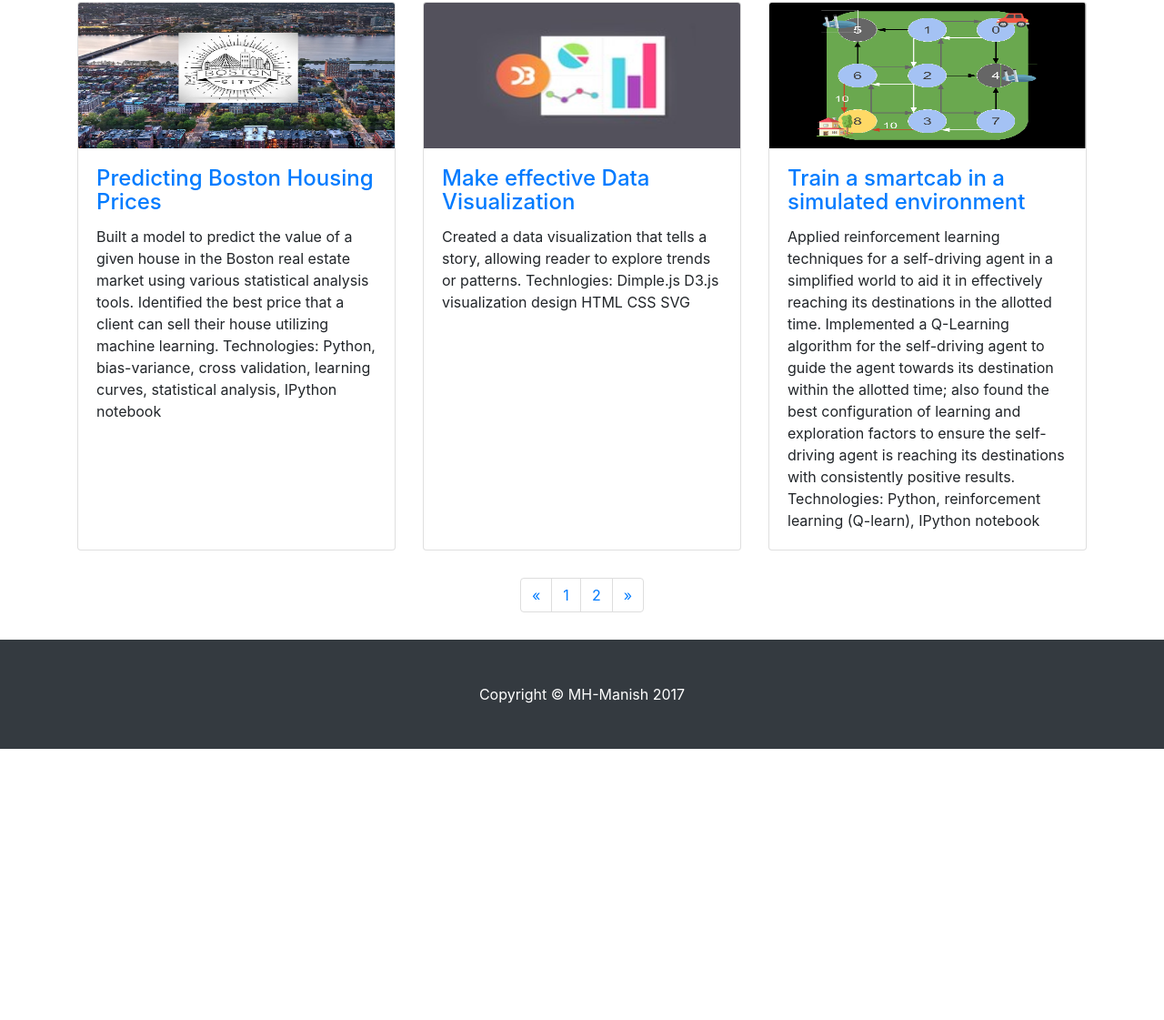
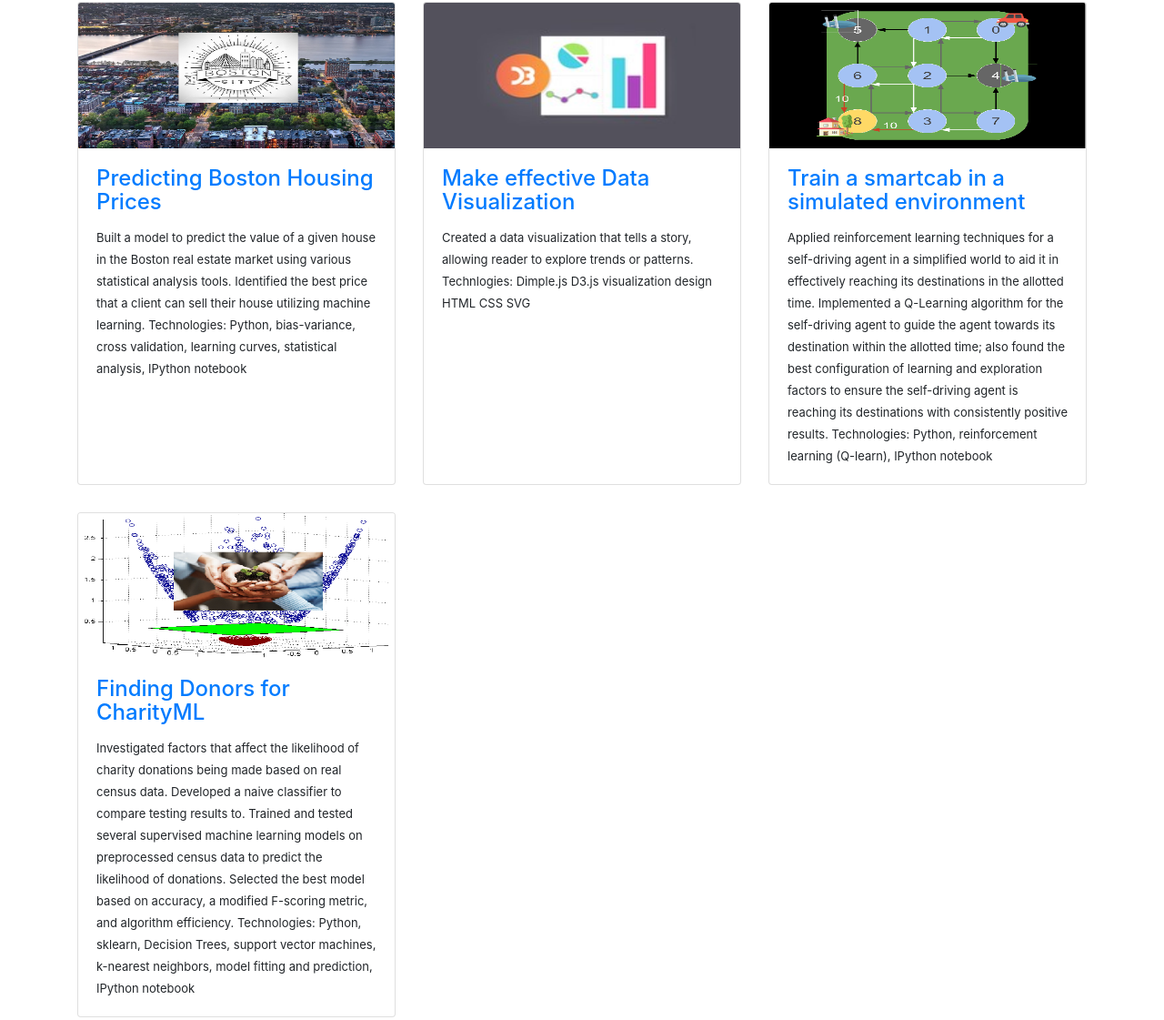
Before and after one commit to mnshr/mnshr.github.io, a website: page index2.html in a window 1280 px wide. Shown: the part 146-1267 px from the top of the page at 91% size. Before the commit the page ends 969 px from the top, so only its background shows below. Drawn offline with Linux system fonts and the light colour scheme.

Commit message:
updated for finding donors

```diff
--- a/index2.html
+++ b/index2.html
@@ -67,7 +67,7 @@
               <h4 class="card-title">
                 <a href="https://github.com/mnshr/Udacity-ML/blob/master/boston_housing.ipynb">Predicting Boston Housing Prices</a>
               </h4>
-              <p class="card-text">Built a model to predict the value of a given house in the Boston real estate market using various statistical analysis tools. Identified the best price that a client can sell their house utilizing machine learning. Technologies: Python, bias-variance, cross validation, learning curves, statistical analysis, IPython notebook</p>
+	      <p class="card-text"> <font size="2" > Built a model to predict the value of a given house in the Boston real estate market using various statistical analysis tools. Identified the best price that a client can sell their house utilizing machine learning. Technologies: Python, bias-variance, cross validation, learning curves, statistical analysis, IPython notebook </font> </p>
             </div>
           </div>
         </div>
@@ -78,7 +78,7 @@
               <h4 class="card-title">
                 <a href="https://github.com/mnshr/Udacity-DA/tree/master/P6%20Viz">Make effective Data Visualization</a>
               </h4>
-              <p class="card-text">Created a data visualization that tells a story, allowing reader to explore trends or patterns. Technlogies: Dimple.js D3.js visualization design HTML CSS SVG</p>
+	      <p class="card-text"> <font size="2"> Created a data visualization that tells a story, allowing reader to explore trends or patterns. Technlogies: Dimple.js D3.js visualization design HTML CSS SVG </font> </p>
             </div>
           </div>
         </div>
@@ -89,7 +89,18 @@
               <h4 class="card-title">
                 <a href="https://github.com/mnshr/Udacity-ML/blob/master/smartcab/smartcab.ipynb">Train a smartcab in a simulated environment</a>
               </h4>
-              <p class="card-text">Applied reinforcement learning techniques for a self-driving agent in a simplified world to aid it in effectively reaching its destinations in the allotted time. Implemented a Q-Learning algorithm for the self-driving agent to guide the agent towards its destination within the allotted time; also found the best configuration of learning and exploration factors to ensure the self-driving agent is reaching its destinations with consistently positive results. Technologies: Python, reinforcement learning (Q-learn), IPython notebook</p>
+	      <p class="card-text"> <font size="2"> Applied reinforcement learning techniques for a self-driving agent in a simplified world to aid it in effectively reaching its destinations in the allotted time. Implemented a Q-Learning algorithm for the self-driving agent to guide the agent towards its destination within the allotted time; also found the best configuration of learning and exploration factors to ensure the self-driving agent is reaching its destinations with consistently positive results. Technologies: Python, reinforcement learning (Q-learn), IPython notebook</font> </p>
+            </div>
+          </div>
+        </div>
+        <div class="col-lg-4 col-sm-6 portfolio-item">
+          <div class="card h-100">
+            <a href="htmls/finding_donors.html"><img class="card-img-top" src="img/svm.png" width="300" height="160" alt=""></a>
+            <div class="card-body">
+              <h4 class="card-title">
+                <a href="https://github.com/mnshr/Udacity-ML/blob/master/finding_donors/finding_donors.ipynb">Finding Donors for CharityML</a>
+              </h4>
+	      <p class="card-text"> <font size="2" > Investigated factors that affect the likelihood of charity donations being made based on real census data. Developed a naive classifier to compare testing results to. Trained and tested several supervised machine learning models on preprocessed census data to predict the likelihood of donations. Selected the best model based on accuracy, a modified F-scoring metric, and algorithm efficiency. Technologies: Python, sklearn, Decision Trees, support vector machines, k-nearest neighbors, model fitting and prediction, IPython notebook </font> </p>
             </div>
           </div>
         </div>
```
